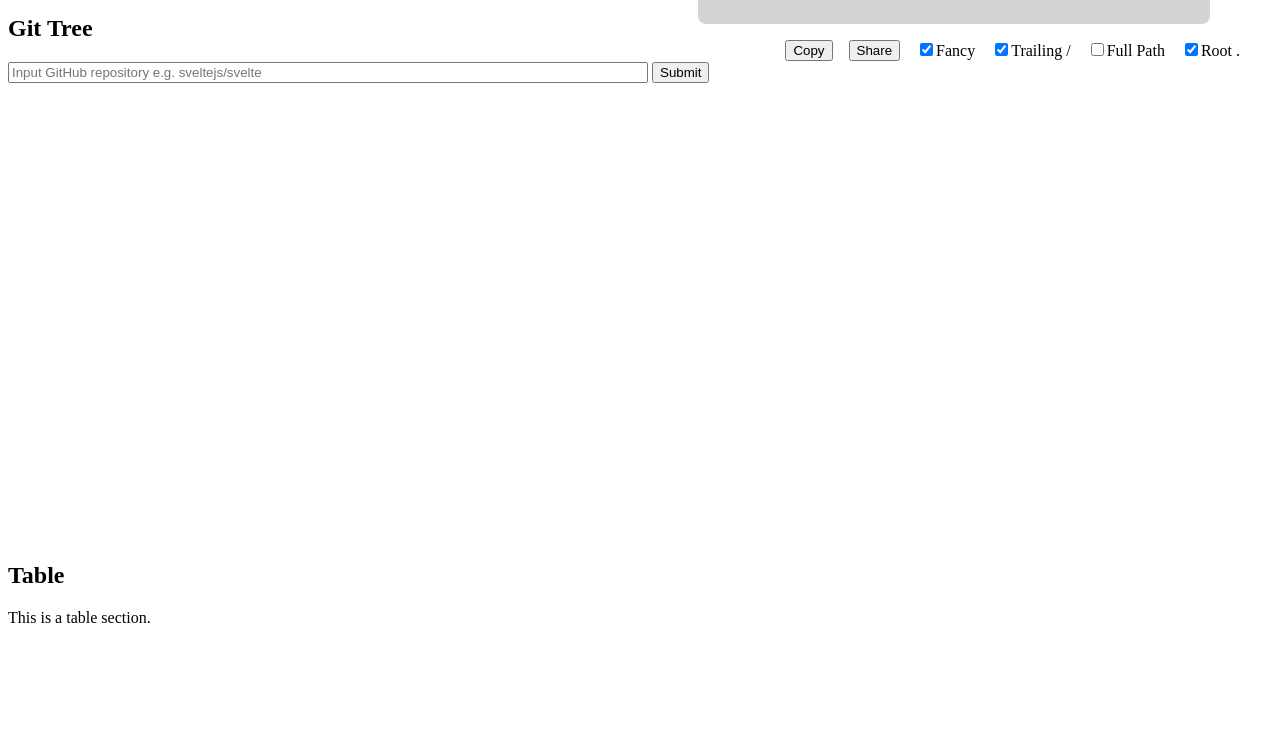
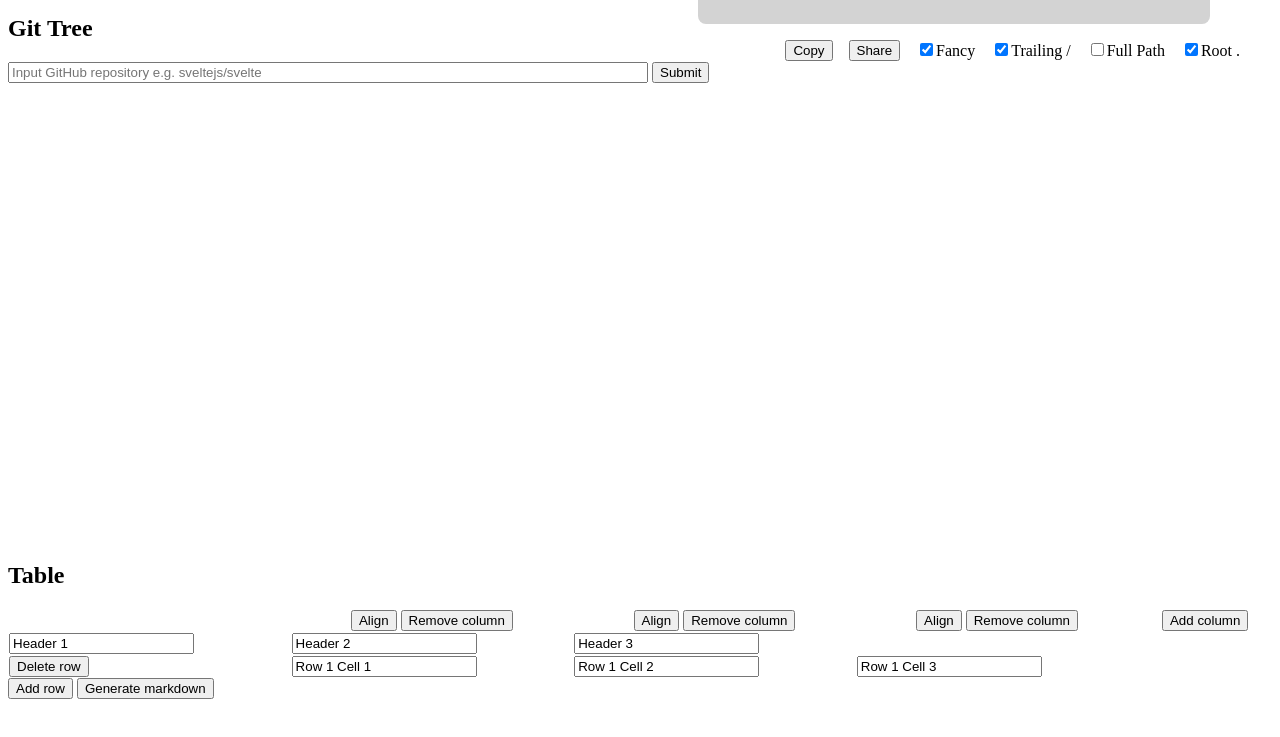
Before and after one commit to senkulabs/markdownkit, a SvelteKit app: page / in a window 1280 px wide. Shown: the part 768-1505 px from the top of the page. Built offline with nearby package versions, Linux system fonts and the light colour scheme.

Commit message:
feat: add table markdown generator

```diff
--- /dev/null
+++ b/src/lib/components/Table.svelte
@@ -0,0 +1,149 @@
+<script>
+    let tableData = $state([
+        ['Header 1', 'Header 2', 'Header 3'],
+        ['Row 1 Cell 1', 'Row 1 Cell 2', 'Row 1 Cell 3']
+    ]);
+
+    let aligments = $state(['left', 'left', 'left']);
+    let output = $state('');
+
+    function addRow() {
+        const newRow = new Array(tableData[0].length).fill('New Cell');
+        tableData = [...tableData, newRow];
+    }
+
+    function addColumn() {
+        const newTableData = tableData.map(row => [...row, 'New Cell']);
+        tableData = newTableData;
+        aligments = [...aligments, 'left'];
+    }
+
+    /**
+	 * @param {number} rowIndex
+	 */
+    function removeRow(rowIndex) {
+        if (tableData.length > 2) {
+            const newTableData = tableData.filter((_, index) => index !== rowIndex);
+            tableData = newTableData;
+        }
+    }
+
+    /**
+	 * @param {any} colIndex
+	 */
+    function removeColumn(colIndex) {
+        if (tableData[0].length > 1) {
+            const newTableData = tableData.map(row => row.filter((_, index) => index !== colIndex));
+            tableData = newTableData;
+            aligments = aligments.filter((_, index) => index !== colIndex);
+        }
+    }
+
+    /**
+	 * @param {string | number} rowIndex
+	 * @param {string | number} colIndex
+	 * @param {string} value
+	 */
+    function updateCell(rowIndex, colIndex, value) {
+        const newTableData = [...tableData];
+        newTableData[rowIndex][colIndex] = value;
+        tableData = newTableData;
+    }
+
+    /**
+	 * @param {string | number} colIndex
+	 */
+    function cycleAlignment(colIndex) {
+        const alignmentCycle = ['left', 'center', 'right'];
+        const currentIndex = alignmentCycle.indexOf(aligments[colIndex]);
+        const newAlignments = [...aligments];
+        newAlignments[colIndex] = alignmentCycle[(currentIndex + 1) % 3];
+        aligments = newAlignments;
+    }
+
+    function generateMarkdown() {
+        // Find the maximum width for each column
+        const columnWidths = tableData[0].map((_, colIndex) => {
+            return Math.max(...tableData.map(row => row[colIndex].length));
+        });
+
+        // Generate header row
+        const headerRow = '| ' + tableData[0].map((header, i) =>
+            header.padEnd(columnWidths[i], ' ')
+        ).join(' | ') + ' |';
+
+        // Generate alignment row with proper spacing
+        const alignmentRow = '|' + aligments.map((align, i) => {
+            const width = columnWidths[i] + 2; // Add 2 for the padding spaces
+            switch(align) {
+                case 'left':
+                    return ':' + '-'.repeat(width - 1);
+                case 'center':
+                    return ':' + '-'.repeat(width - 2) + ':';
+                case 'right':
+                    return '-'.repeat(width - 1) + ':';
+                default:
+                    return '-'.repeat(width);
+            }
+        }).join('|') + '|';
+
+        // Generate data rows with proper spacing
+        const dataRows = tableData.slice(1).map(row =>
+            '| ' + row.map((cell, i) =>
+                cell.padEnd(columnWidths[i], ' ')
+            ).join(' | ') + ' |'
+        );
+
+        // Combine all parts
+        const markdown = [headerRow, alignmentRow, ...dataRows].join('\n');
+
+        output = markdown;
+    }
+</script>
+
+<div style="overflow-x: auto;">
+    <table style="width: 100%; border-collapse: collapse;">
+        <thead>
+            <tr>
+                <th></th>
+                {#each tableData[0] as header, colIndex}
+                    <th>
+                        <div>
+                            <button onclick={() => cycleAlignment(colIndex)}>Align</button>
+                            <button onclick={() => removeColumn(colIndex)}>Remove column</button>
+                        </div>
+                    </th>
+                {/each}
+                <th>
+                    <button onclick={addColumn}>Add column</button>
+                </th>
+            </tr>
+        </thead>
+        <tbody>
+            {#each tableData as row, rowIndex}
+                <tr>
+                    {#if rowIndex > 0}
+                        <td>
+                            <button onclick={() => removeRow(rowIndex)}>Delete row</button>
+                        </td>
+                    {/if}
+                    {#each row as cell, colIndex}
+                        <td>
+                            <input type="text" value={cell} oninput={updateCell(rowIndex, colIndex, cell)}
+                            style:text-align={aligments[colIndex] === 'left' ? 'left' : aligments[colIndex] === 'center' ? 'center' : 'right'} />
+                        </td>
+                    {/each}
+                </tr>
+            {/each}
+        </tbody>
+    </table>
+
+    <div>
+        <button onclick={addRow}>Add row</button>
+        <button onclick={generateMarkdown}>Generate markdown</button>
+    </div>
+
+    {#if output}
+        <pre style="overflow-x: auto; padding: 1rem;">{output}</pre>
+    {/if}
+</div>
--- a/src/routes/+page.svelte
+++ b/src/routes/+page.svelte
@@ -1,5 +1,6 @@
 <script>
 	import GitTree from '$lib/components/GitTree.svelte';
+    import Table from '$lib/components/Table.svelte';
 	import Tree from '$lib/components/Tree.svelte';
 </script>
 
@@ -36,6 +37,6 @@
 <section id="table">
     <h2>Table</h2>
     <div style="height: 480px;">
-        <p>This is a table section.</p>
+        <Table/>
     </div>
 </section>
```
